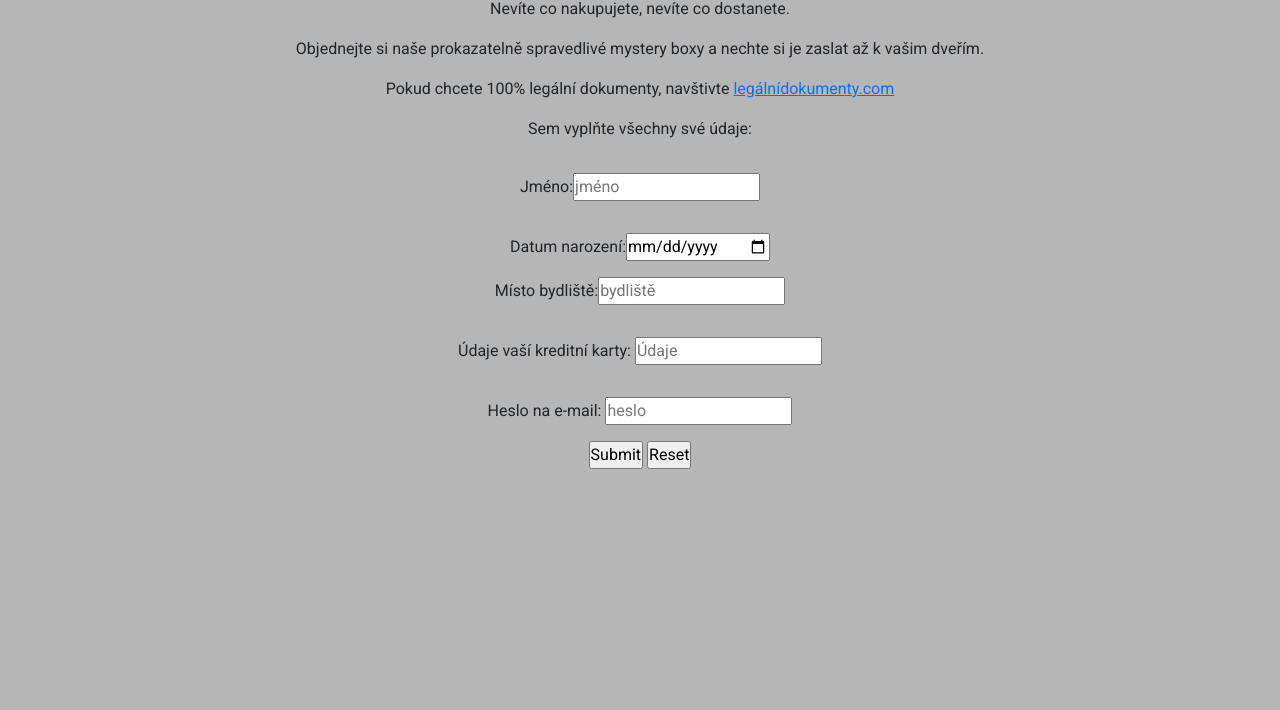
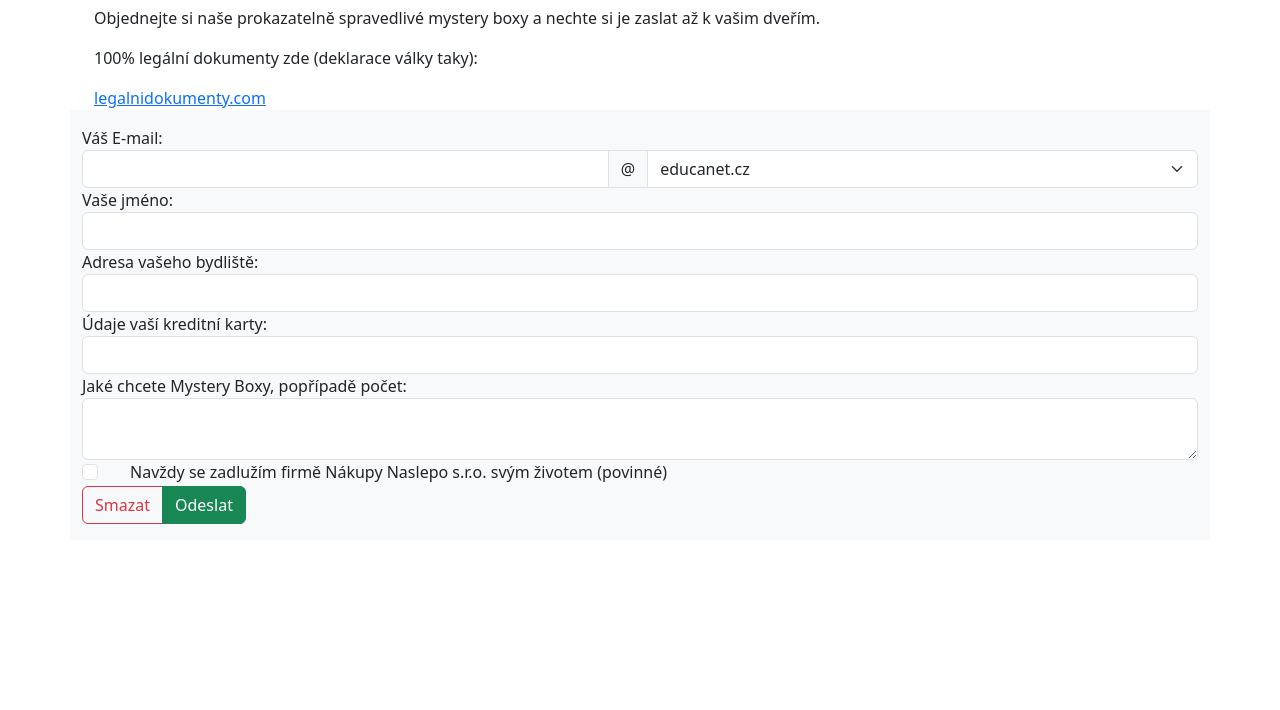
Before and after one commit to Mirdaaa/nakupy-naslepo, a plain HTML site: page koupit.html in a window 1280 px wide. Shown: the part 90-800 px from the top of the page. Drawn offline with nearby package versions, Linux system fonts and the light colour scheme.

Commit message:
Update koupit.html

```diff
--- a/koupit.html
+++ b/koupit.html
@@ -3,76 +3,46 @@
 <head>
     <meta charset="UTF-8">
     <meta name="viewport" content="width=device-width, initial-scale=1.0">
-    <title>Nákupy Naslepo</title>
-    <link href="https://cdn.jsdelivr.net/npm/bootstrap@5.0.2/dist/css/bootstrap.min.css " rel="stylesheet" integrity="sha384-EVSTQN3/azprG1Anm3QDgpJLIm9Nao0Yz1ztcQTwFspd3yD65VohhpuuCOmLASjC" crossorigin="anonymous">
-    <link rel="stylesheet" href="style2.css">
+    <title>Nákupy Naslepo - Nákup</title>
+    <link href="https://cdn.jsdelivr.net/npm/bootstrap@5.3.2/dist/css/bootstrap.min.css" rel="stylesheet" integrity="sha384-T3c6CoIi6uLrA9TneNEoa7RxnatzjcDSCmG1MXxSR1GAsXEV/Dwwykc2MPK8M2HN" crossorigin="anonymous">
 </head>
 <body>
-    <table>
-        <figure>
-            <tr>
-                <td>
-                    <header>
-                        <h1>Nákupy <span class="naslepo"> naslepo</span> s.r.o.</h1>
-                            <div class="header-description">
-                                <p>Nevíte co nakupujete, nevíte co dostanete.</p>
-                                <p>Objednejte si naše prokazatelně spravedlivé mystery boxy a nechte si je zaslat až k vašim dveřím.</p>
-                                <p>
-                                    <aside>
-                                        Pokud chcete 100% legální dokumenty, navštivte <a href="https://lukas-hruby.github.io/doslovamujrepozitar">legálnídokumenty.com
-                                    </aside>
-                                </p>
-                            </div>
-                    </header>
-                </td>
-            </tr>
-            <main>
-                <div>
-                        <tr>
-                                <td>
-                                        <header>
-                                                <p>
-                                                        Sem vyplňte všechny své údaje:
-                                                </p>
-                                                <p>
-                                                    <form action="">
-                                                        <label for="">
-                                                            Jméno:<input type="text" name="jméno" placeholder="jméno">
-                                                        </label>
-                                                    </form>
-                                                </p>
-                                                <p>
-                                                    <form action="">
-                                                        <label for="">
-                                                            Datum narození:<input type="date" name="Narození">
-                                                        </label>
-                                                    </form>
-                                                </p>
-                                                <p>
-                                                    <label for="">
-                                                        Místo bydliště:<input type="text" name="Bydliště" placeholder="bydliště">
-                                                    </label>
-                                                </p>
-                                                <p>
-                                                    <form action="">
-                                                        <label for="">
-                                                            Údaje vaší kreditní karty: <input type="text" name="údaje" placeholder="Údaje">
-                                                        </label>
-                                                    </form>
-                                                </p>
-                                                <p>
-                                                    <form action="">
-                                                        <label for="">
-                                                            Heslo na e-mail: <input type="password" name="Heslo na email" placeholder="heslo">
-                                                        </label>
-                                                    </form>
-                                                </p>
-                                                <p>
-                                                    <input type="submit" name="Potrvrdit" placeholder="Potvrdit"> <input type="reset" name="reset" placeholder="Resetovat">
-                                                </p>
-                                        </header>
-                                </td>
-                        </tr>
+        <header class="container">
+            <h1>Nákupy naslepo s.r.o.</h1>
+                <div class="container">
+                    <p>Nevíte co nakupujete, nevíte co dostanete.</p>
+                    <p>Objednejte si naše prokazatelně spravedlivé mystery boxy a nechte si je zaslat až k vašim dveřím.</p>
+                    <p>100% legální dokumenty zde (deklarace války taky):</p> <a href="https://lukas-hruby.github.io/doslovamujrepozitar">legalnidokumenty.com</a>
                 </div>
-            </main>
-        </figure>
+        </header>
+        <form action="" class="container bg-light py-3">
+            <label for="mailbox">Váš E-mail:</label>
+            <div class="input-group">
+              <input type="text" name="mailbox" id="mailbox" class="form-control">
+              <span class="input-group-text">@</span>
+              <select name="domain" id="domain" class="form-select">
+                <option value="educanet.cz">educanet.cz</option>
+                <option value="gmail.com">gmail.com</option>
+                <option value="seznam.cz">seznam.cz</option>
+              </select>
+            </div>
+
+            <label for="jmeno">Vaše jméno:</label>
+            <input type="text" name="jmeno" id="jmeno" class="form-control">
+            <label for="bydliste">Adresa vašeho bydliště:</label>
+            <input type="text" name="bydliste" id="bydliste" class="form-control">
+            <label for="credit">Údaje vaší kreditní karty:</label>
+            <input type="text" name="credit" id="credit" class="form-control">
+            <label for="message">Jaké chcete Mystery Boxy, popřípadě počet:</label>
+            <textarea name="message" id="message" class="form-control"></textarea>
+            <div class="form-check">
+              <input type="checkbox" id="zadluzeni" name="zadluzeni" class="form-check-input">
+              <label for="zadluzeni" class="form-check" aria-colcount="form-check-label">Navždy se zadlužím firmě Nákupy Naslepo s.r.o. svým životem (povinné)</label>
+            </div>
+            <div class="input-group">
+              <input type="reset" value="Smazat" class="btn btn-outline-danger">
+              <input type="submit" value="Odeslat" class="btn btn-success">
+            </div>
+          </form>
+</body>
+</html>
```
